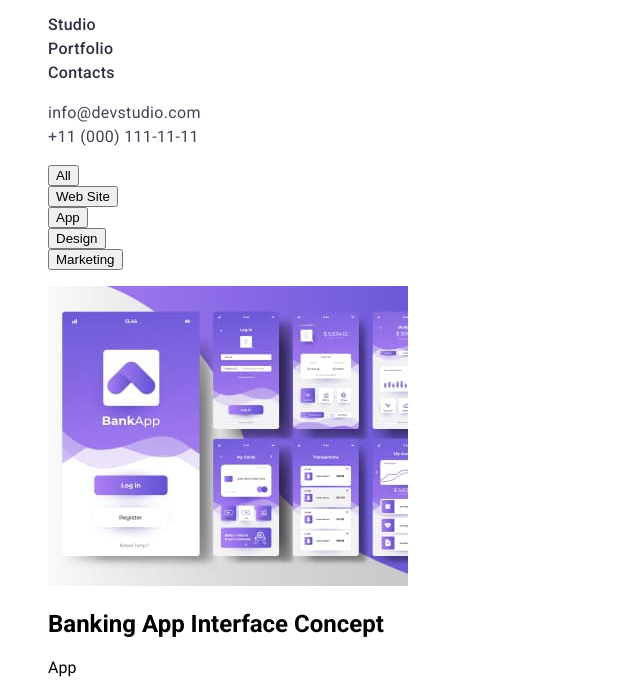
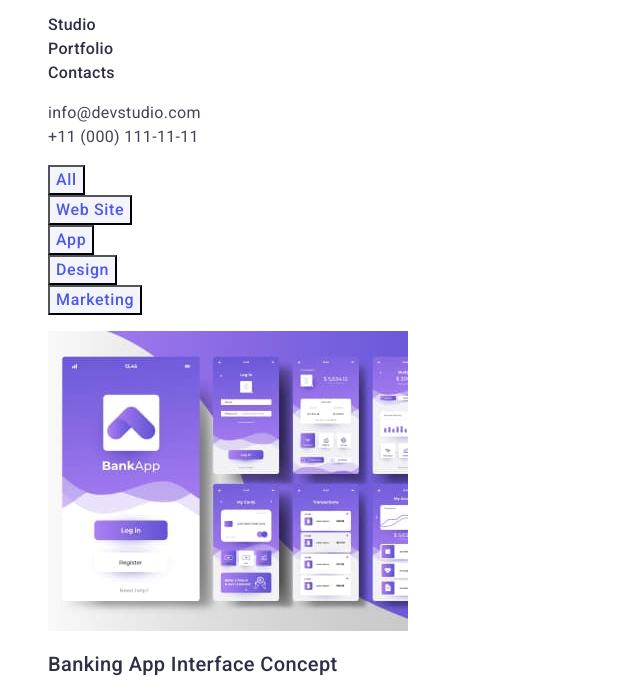
Before and after one commit to MarynaOzkara/goit-markup-hw-02, a plain HTML site: page portfolio.html in a window 1280 px wide. Shown: the part 32-721 px from the top of the page, without its empty margins (0-640 px from the left). Drawn offline with Linux system fonts and the light colour scheme.

Commit message:
css portfolio

```diff
--- a/css/styles.css
+++ b/css/styles.css
@@ -66,6 +66,8 @@ body{
     color: var(--primary-white);
 }
 .hero-btn{
+    font-family: 'Roboto', sans-serif;
+    font-style: normal;
     font-weight: 500;
     font-size: 16px;
     line-height: 1.5;
@@ -139,9 +141,48 @@ color: var(--main-title-color);
     letter-spacing: 0.02em;
     color: var(--main-text-color);
 }
-/* -----------GALERY-MENU--------*/
-
-/* -----------GALERY--------*/
+/* -----------PORTFOLIO-FILTER--------*/
+.portfolio {
+}
+.portfolio-filter {
+}
+.filter-item {
+}
+.filter-btn {
+    font-family: 'Roboto';
+    font-style: normal;
+    font-weight: 500;
+    font-size: 16px;
+    line-height: 1.5;
+    text-align: center;
+    letter-spacing: 0.04em;
+    color: var(--primary-brend);
+    background: var(--light-grey);
+}
+.filter-btn:hover,
+.filter-btn:focus{
+    color: var(--primary-white);
+    background: var(--accent-color);
+    cursor: pointer;
+}
+/* -----------PORTFOLIO--------*/
+.portfolio-list {
+}
+.portfolio-item {
+}
+.portfolio-title {
+    font-weight: 500;
+    font-size: 20px;
+    line-height: 1.2;
+    letter-spacing: 0.02em;
+    color: var(--main-title-color);
+}
+.portfolio-descriptions {
+    font-size: 16px;
+line-height: 1.5;
+letter-spacing: 0.02em;
+color: var(--main-text-color);
+}
 
 /* -----------FOOTER--------*/
 .footer {
--- a/portfolio.html
+++ b/portfolio.html
@@ -30,12 +30,12 @@
     <main>
         <section class="portfolio">
             <h1 hidden>Portfolio</h1>
-            <ul class="portfolio-nav list">
-                <li class="portfolio-nav-item"><button type="button">All</button></li>
-                <li class="portfolio-nav-item"><button type="button">Web Site</button></li>
-                <li class="portfolio-nav-item"><button type="button">App</button></li>
-                <li class="portfolio-nav-item"><button type="button">Design</button></li>
-                <li class="portfolio-nav-item"><button type="button">Marketing</button></li>
+            <ul class="portfolio-filter list">
+                <li class="filter-item"><button type="button" class="filter-btn">All</button></li>
+                <li class="filter-item"><button type="button" class="filter-btn">Web Site</button></li>
+                <li class="filter-item"><button type="button" class="filter-btn">App</button></li>
+                <li class="filter-item"><button type="button" class="filter-btn">Design</button></li>
+                <li class="filter-item"><button type="button" class="filter-btn">Marketing</button></li>
             </ul>
             <ul  class="portfolio-list list">
                 <li class="portfolio-item">
```
